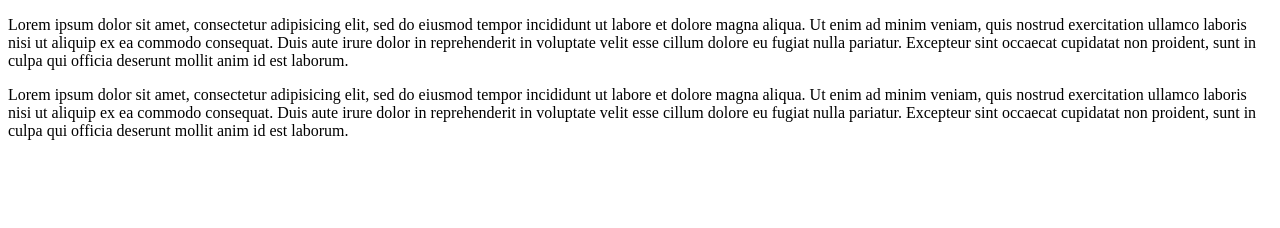
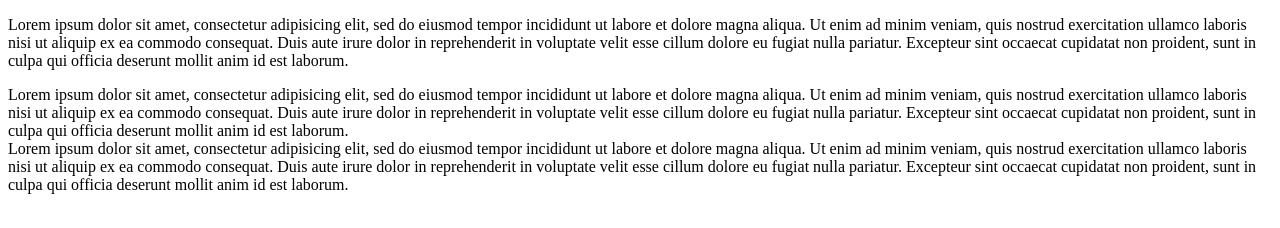
Before and after one commit to sserrato/test_repo, a plain HTML site: page index.html in a window 1280 px wide. Drawn offline with Linux system fonts and the light colour scheme.

Commit message:
second para

```diff
--- a/index.html
+++ b/index.html
@@ -11,5 +11,8 @@
   <div class="zerosum">
     Lorem ipsum dolor sit amet, consectetur adipisicing elit, sed do eiusmod tempor incididunt ut labore et dolore magna aliqua. Ut enim ad minim veniam, quis nostrud exercitation ullamco laboris nisi ut aliquip ex ea commodo consequat. Duis aute irure dolor in reprehenderit in voluptate velit esse cillum dolore eu fugiat nulla pariatur. Excepteur sint occaecat cupidatat non proident, sunt in culpa qui officia deserunt mollit anim id est laborum.
   </div>
+  <div class="onesum">
+    Lorem ipsum dolor sit amet, consectetur adipisicing elit, sed do eiusmod tempor incididunt ut labore et dolore magna aliqua. Ut enim ad minim veniam, quis nostrud exercitation ullamco laboris nisi ut aliquip ex ea commodo consequat. Duis aute irure dolor in reprehenderit in voluptate velit esse cillum dolore eu fugiat nulla pariatur. Excepteur sint occaecat cupidatat non proident, sunt in culpa qui officia deserunt mollit anim id est laborum.
+  </div>
   </body>
 </html>
```
